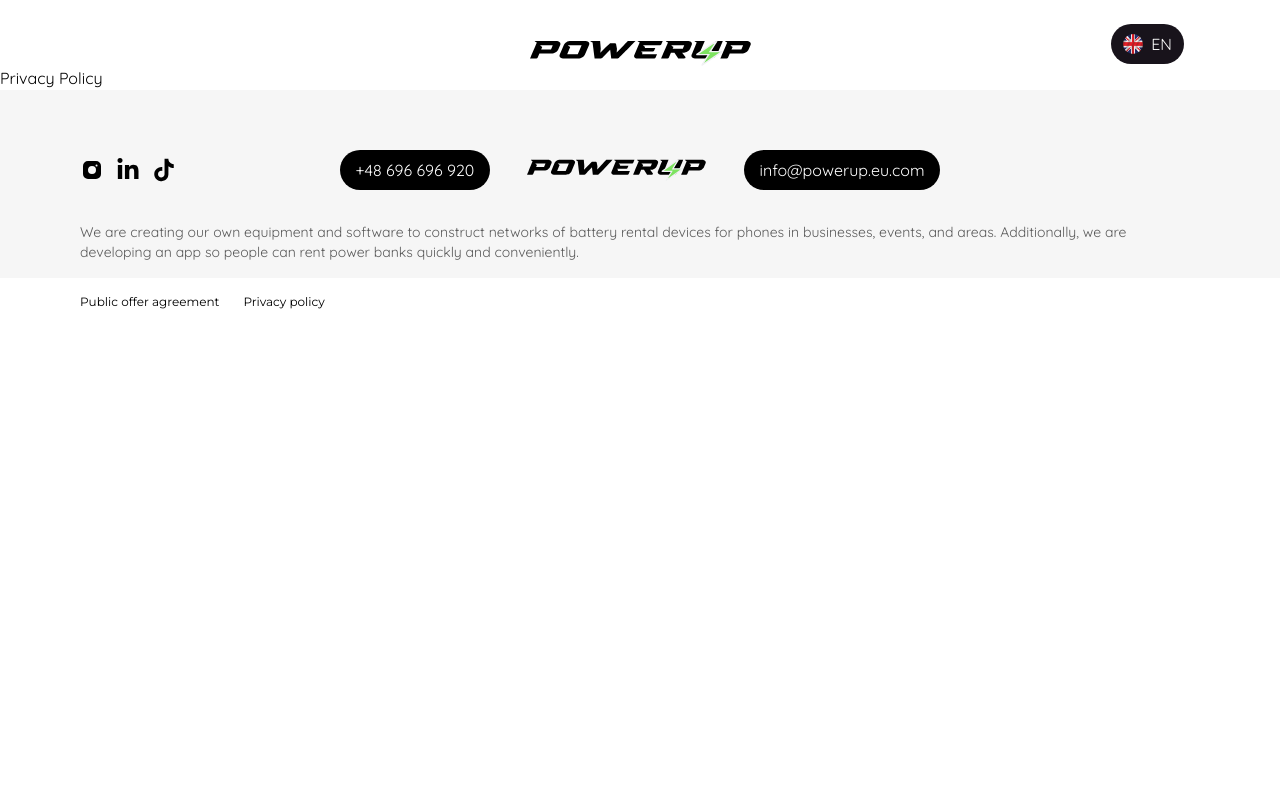
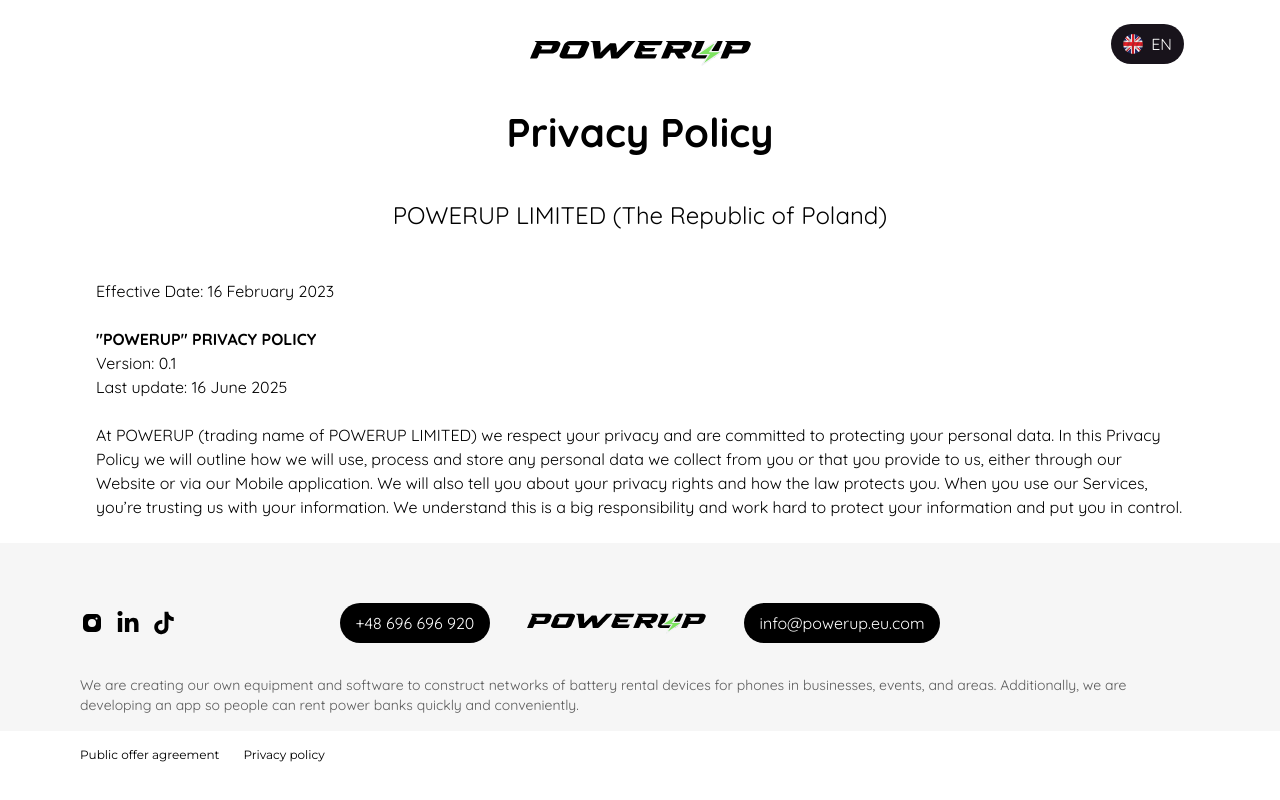
Before and after one commit to Nafiz-Al-Turabi/Power-bank-power-up-front-end, a Next.js app: page /legal/privacy-policy in a window 1280 px wide. Built offline with nearby package versions, Linux system fonts and the light colour scheme.

Commit message:
Privacy Policy page header and one section added

```diff
--- a/app/(legal)/legal/privacy-policy/page.tsx
+++ b/app/(legal)/legal/privacy-policy/page.tsx
@@ -1,9 +1,37 @@
-import React from 'react'
+import React from "react";
 
 export default function PrivacyPolicyPage() {
   return (
     <div>
-        <h1>Privacy Policy</h1>
+      <header className="mb-12">
+        <h1 className="text-2xl lg:text-[2.5rem] font-bold text-center my-6 lg:my-10 ">
+          Privacy Policy
+        </h1>
+        <p className="text-xl lg:text-2xl lg:w-[38.8ch] w-full mx-auto text-center px-4">
+          POWERUP LIMITED (The Republic of Poland)
+        </p>
+      </header>
+      <main className="max-w-[1120px] mx-auto px-4 2xl:px-0">
+        <section>
+          <p className="mb-6">Effective Date: 16 February 2023</p>
+          <div>
+            <h3 className="uppercase font-bold">"POWERUP" PRIVACY POLICY</h3>
+            <p className="">Version: 0.1</p>
+            <p className="mb-6">Last update: 16 June 2025</p>
+            <p className="mb-6">
+              At POWERUP (trading name of POWERUP LIMITED) we respect your
+              privacy and are committed to protecting your personal data. In
+              this Privacy Policy we will outline how we will use, process and
+              store any personal data we collect from you or that you provide to
+              us, either through our Website or via our Mobile application. We
+              will also tell you about your privacy rights and how the law
+              protects you. When you use our Services, you’re trusting us with
+              your information. We understand this is a big responsibility and
+              work hard to protect your information and put you in control.
+            </p>
+          </div>
+        </section>
+      </main>
     </div>
-  )
+  );
 }
```
